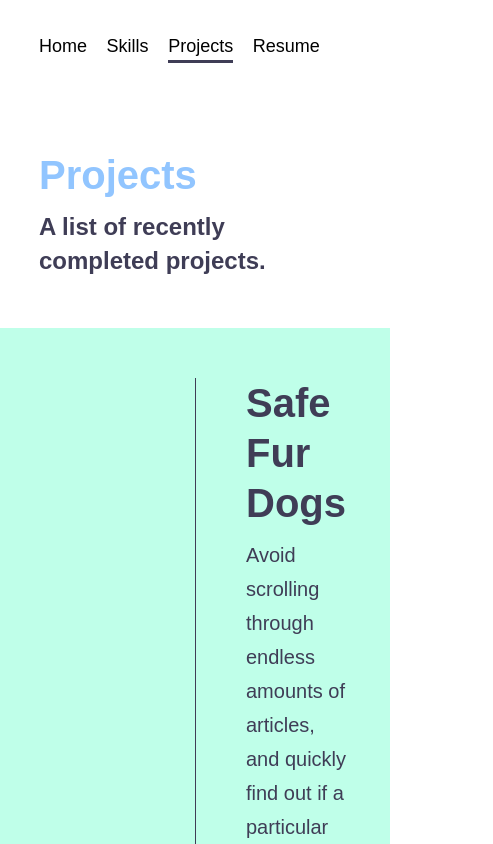
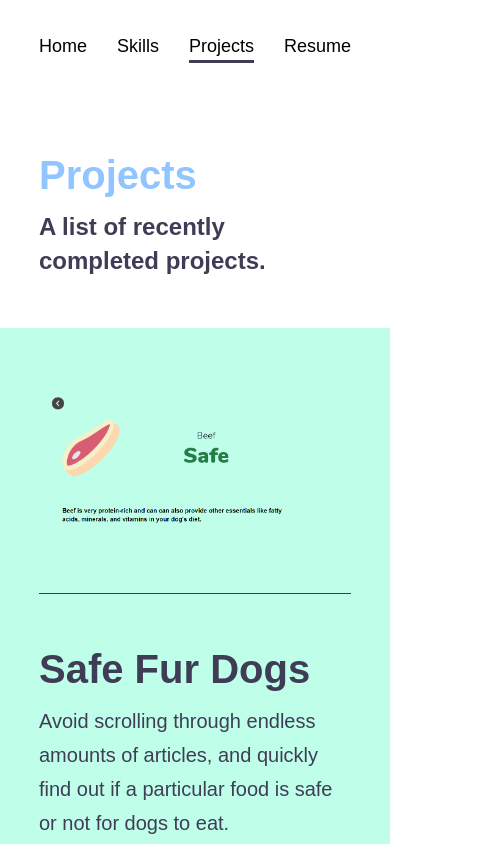
Before and after one commit to alex-lc/portfolio, a React (Create React App) app: page /projects in a window 390 px wide. Shown: the top 844 px of the page, 493 px wide, since content can reach past the window. Built offline with nearby package versions, Linux system fonts and the light colour scheme.

Commit message:
mobile styling test

```diff
--- a/src/styles/landing.js
+++ b/src/styles/landing.js
@@ -21,15 +21,7 @@ export const Nav = styled.nav`
     }
 
     @media (max-width: 600px) {
-        width: 70%;
-    }
-
-    @media (max-width: 530px) {
-        width: 80%;
-    }
-
-    @media (max-width: 460px) {
-        width: 90%;
+        width: 100%;
     }
 
     a {
--- a/src/styles/projects.js
+++ b/src/styles/projects.js
@@ -6,6 +6,10 @@ export const ProjectContainer = styled.div`
     width: 100%;
     display: flex;
     color: #3F3D56;
+
+    @media (max-width: 600px) {
+        flex-direction: column;
+    }
 
     .project-preview {
         width: 50%;
@@ -18,6 +22,10 @@ export const ProjectContainer = styled.div`
             width: 100%;
             object-fit: contain;
         }
+
+        @media (max-width: 600px) {
+            width: 100%;
+        }
     }
 
     .project-info {
@@ -26,6 +34,15 @@ export const ProjectContainer = styled.div`
         display: flex;
         flex-direction: column;
         border-left: 1px solid #3F3D56;
+
+        @media (max-width: 600px) {
+            width: 100%;
+            border-left: none;
+            border-top: 1px solid #3F3D56;
+            padding-left: 0;
+            padding-top: 5rem;
+            margin-top: 5rem;
+        }
     }
 
 `;
--- a/src/styles/resume.js
+++ b/src/styles/resume.js
@@ -21,12 +21,17 @@ export const ResumeItem = styled.div`
     border-radius: 1rem;
     display: flex;
     justify-content: space-between;
+    flex-wrap: wrap;
 
     .job {
         width: 30%;
         display: flex;
         flex-direction: column;
         align-items: flex-start;
+
+        @media (max-width: 800px) {
+            width: 100%;
+        }
     }
 
     .date {
@@ -34,6 +39,10 @@ export const ResumeItem = styled.div`
         display: flex;
         flex-direction: column;
         align-items: flex-start;
+
+        @media (max-width: 800px) {
+            width: 100%;
+        }
     }
 
     .description {
@@ -41,6 +50,10 @@ export const ResumeItem = styled.div`
         display: flex;
         flex-direction: column;
         align-items: flex-start;
+
+        @media (max-width: 800px) {
+            width: 100%;
+        }
     }
 `;
 
@@ -48,6 +61,10 @@ export const ResumeItemLabel = styled.h4`
     font-size: 1.2rem;
     font-weight: 300;
     line-height: 2.2rem;
+
+    @media (max-width: 800px) {
+        margin-top: 2rem;
+    }
 `;
 
 export const JobTitle = styled.h3`
```
Also changed, not shown: src/components/Resume.js (indentation only).
